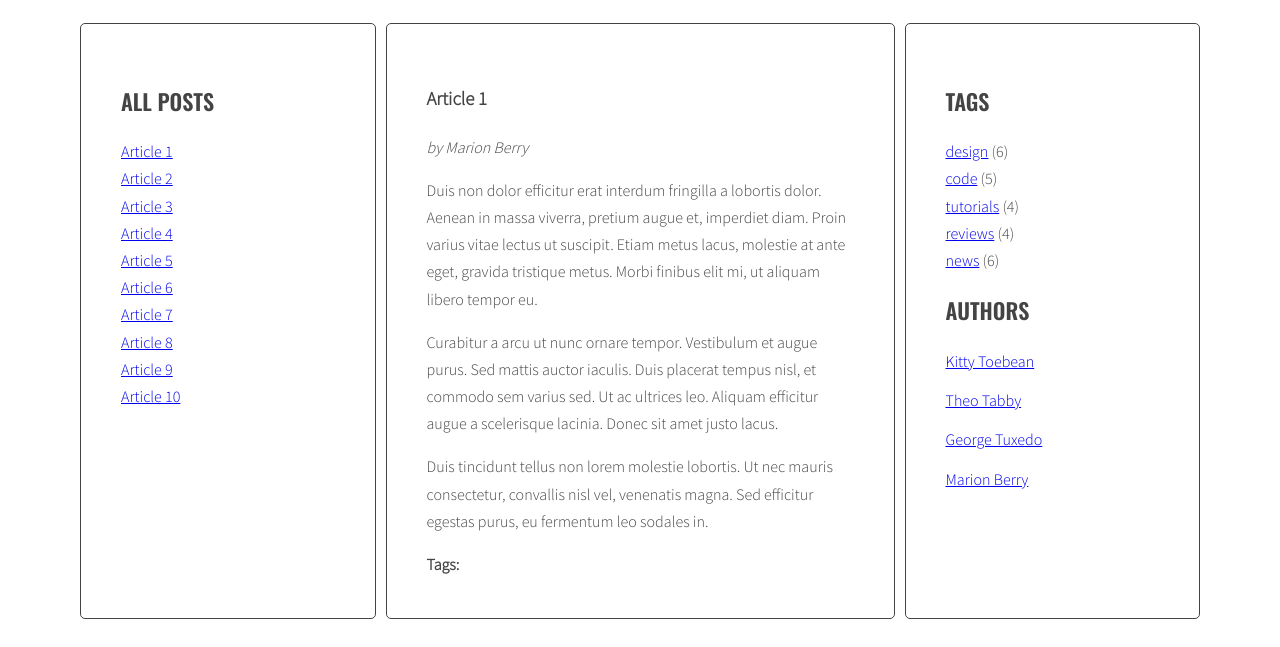
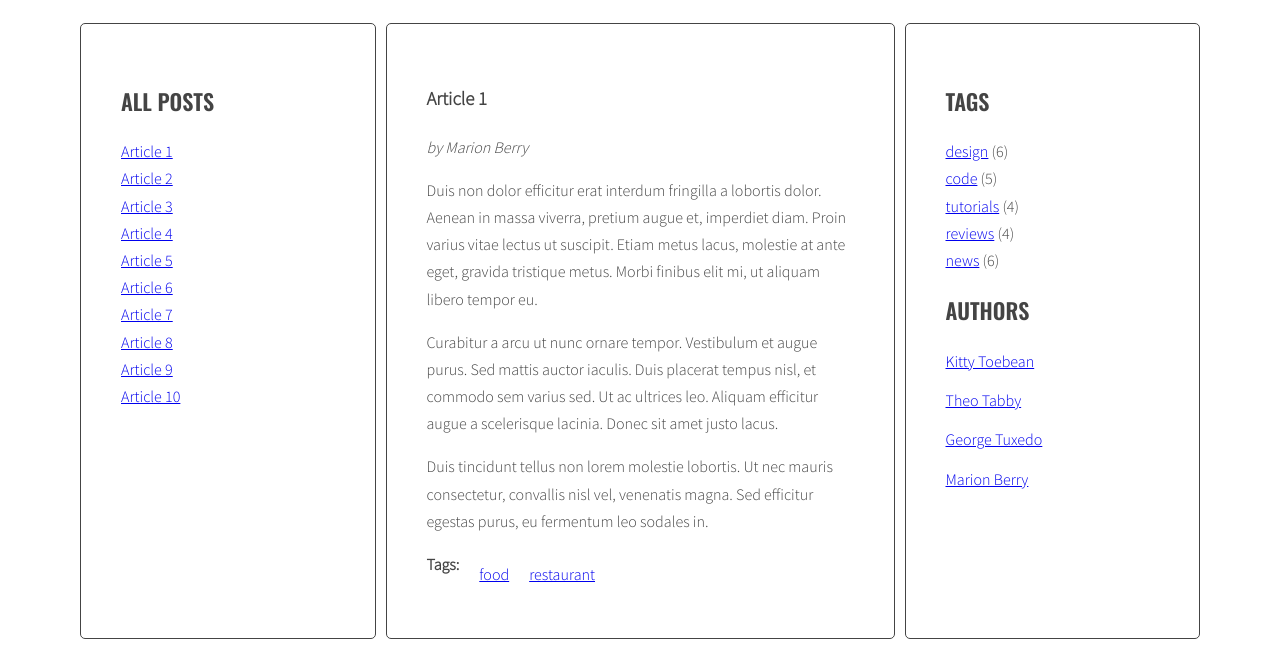
Before and after one commit to furman870203/javascript-blog, a website: page index.html in a window 1280 px wide. Shown: the part 220-867 px from the top of the page. Drawn offline with nearby package versions, Linux system fonts and the light colour scheme.

Commit message:
generating links

```diff
--- a/js/script.js
+++ b/js/script.js
@@ -96,16 +96,16 @@ function generateTags(){
       for(let tag of articleTagsArray){
 
         /* generate HTML of the link */
-        const tagHTML = '<li><a href="#' + articleTags + '"><span>' + html + '</span></a></li>';
+        const tagHTML = '<li><a href="#tag' + tag + '"><span>' + tag + '</span></a></li>';
 
 
         /* add generated code to html variable */
-        html.innerHTML = html.innerHTML + tagHTML;
+        html = html + tagHTML;
        /* END LOOP: for each tag */
       }
 
       /* insert HTML of all the links into the tags wrapper */
-      tags.innerHTML = tags.innerHTML + tagHTML;
+      wrapper.innerHTML = html;
 
      /* END LOOP: for every article: */
     }
--- a/sass/style.scss
+++ b/sass/style.scss
@@ -38,6 +38,7 @@ body {
     text-transform: none;
     font-weight: 400;
     color: lighten($color-dark, 20%);
+
   }
 }
 
@@ -88,6 +89,7 @@ body {
 .list-horizontal {
   li {
     display: inline-block;
+    margin: 10px;
   }
 }
 
```
Also changed, not shown: css/style.css, 1 other file.
